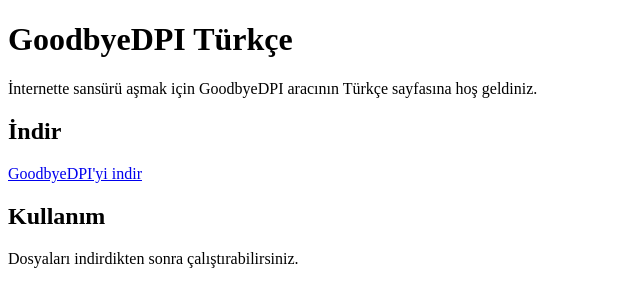
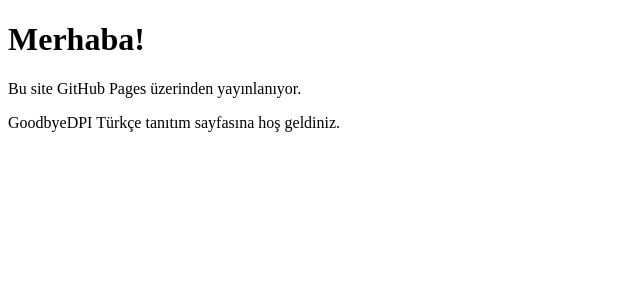
Before and after one commit to 34rolex73/goodbyedpi-turk, a plain HTML site: page index.html in a window 1280 px wide. Shown: the whole page, without its empty margins (0-640 px from the left). Drawn offline with Linux system fonts and the light colour scheme.

Commit message:
Update index.html

```diff
--- a/index.html
+++ b/index.html
@@ -5,15 +5,8 @@
   <title>GoodbyeDPI Türkçe</title>
 </head>
 <body>
-  <h1>GoodbyeDPI Türkçe</h1>
-  <p>İnternette sansürü aşmak için GoodbyeDPI aracının Türkçe sayfasına hoş geldiniz.</p>
-
-  <h2>İndir</h2>
-  <a href="https://github.com/ValdikSS/GoodbyeDPI/releases/latest/download/GoodbyeDPI.zip">
-    GoodbyeDPI'yi indir
-  </a>
-
-  <h2>Kullanım</h2>
-  <p>Dosyaları indirdikten sonra çalıştırabilirsiniz.</p>
+  <h1>Merhaba!</h1>
+  <p>Bu site GitHub Pages üzerinden yayınlanıyor.</p>
+  <p>GoodbyeDPI Türkçe tanıtım sayfasına hoş geldiniz.</p>
 </body>
 </html>
```
